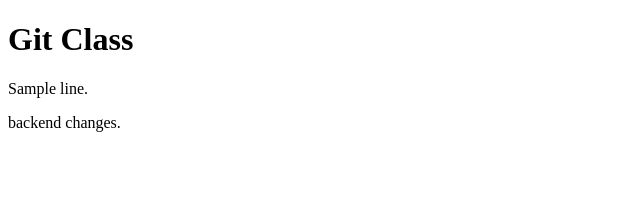
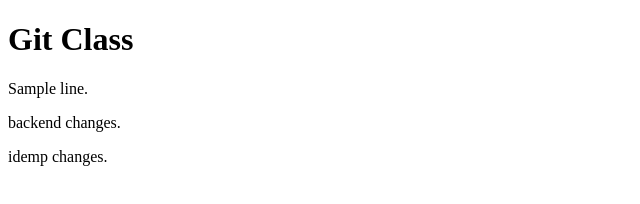
Before and after one commit to gopalakrishnan2206/samplerepo, a plain HTML site: page index.html in a window 1280 px wide. Shown: the whole page, without its empty margins (0-640 px from the left). Drawn offline with Linux system fonts and the light colour scheme.

Commit message:
feat : idemp changes

```diff
--- a/index.html
+++ b/index.html
@@ -5,6 +5,6 @@
 <h1>Git Class</h1>
 <p>Sample line.</p>
 <p>backend changes.</p>
-
+<p>idemp changes.</p>
 </body>
 </html>
```
